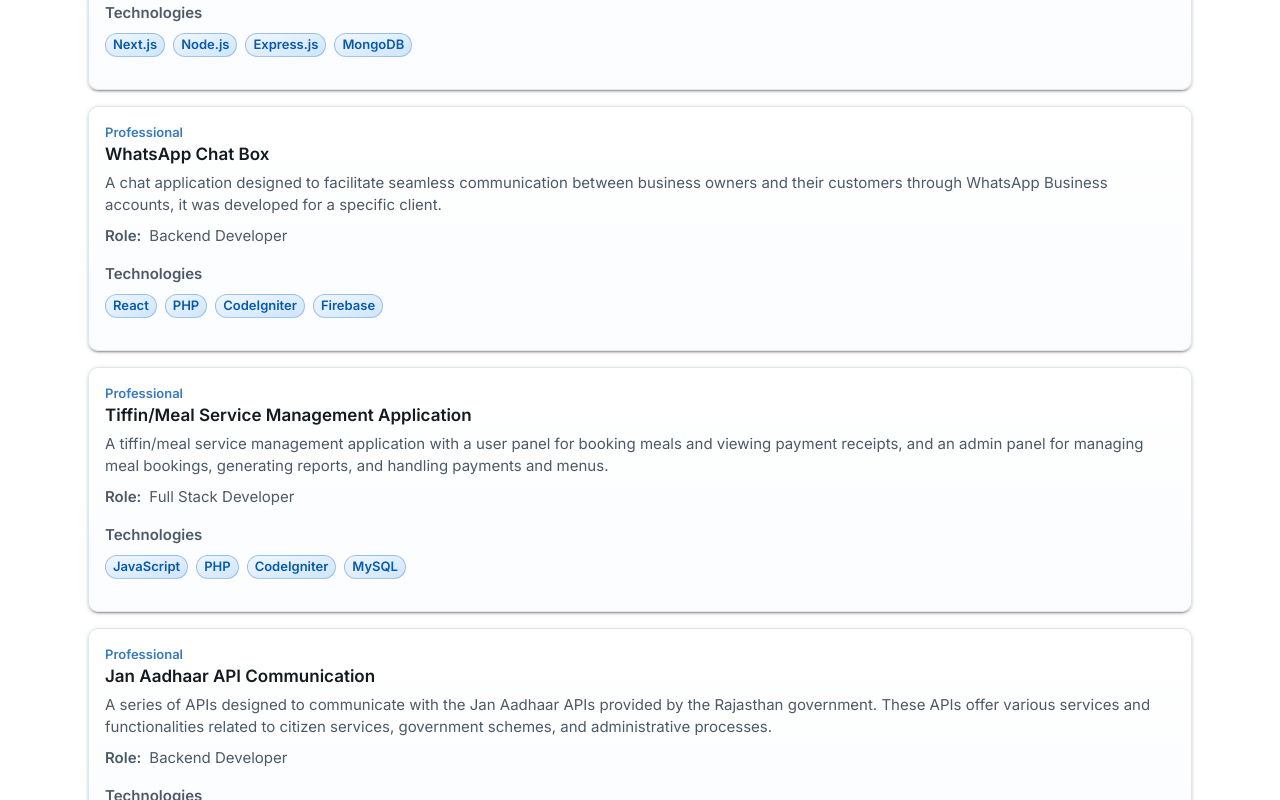
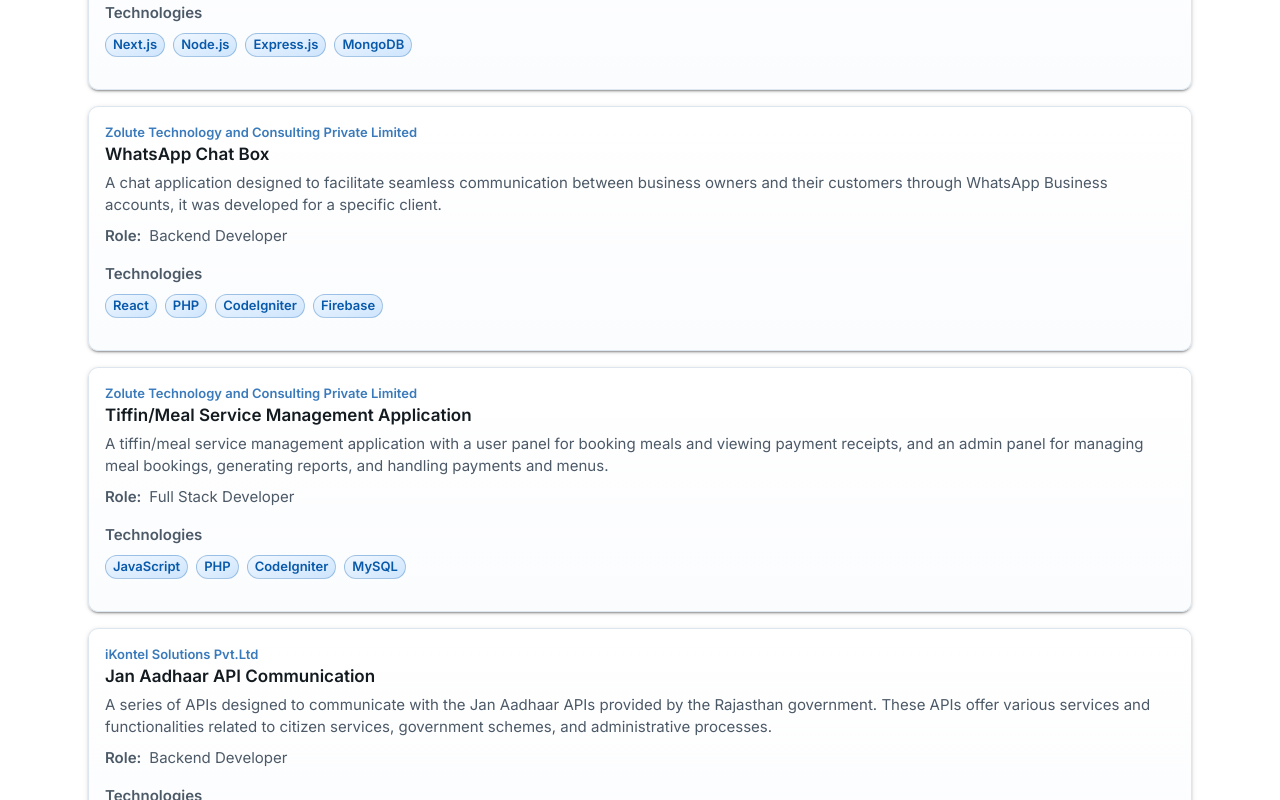
Before and after one commit to SoumyaRKN/PORTFOLIO-WEB, a Next.js app: page /resume in a window 1280 px wide. Shown: the part 3280-4080 px from the top of the page. Built offline with nearby package versions, Linux system fonts and the light colour scheme.

Commit message:
changes in resume data.

```diff
--- a/src/data/resume.js
+++ b/src/data/resume.js
@@ -163,7 +163,7 @@
     ],
     projects: [
         {
-            category: "Professional",
+            category: "Zolute Technology and Consulting Private Limited",
             role: "Backend Developer",
             link: null,
             title: "Network Management System",
@@ -177,7 +177,7 @@
             ],
         },
         {
-            category: "Professional",
+            category: "Zolute Technology and Consulting Private Limited",
             role: "Backend Developer",
             link: null,
             title: "Meta Page Lead SDK",
@@ -187,7 +187,7 @@
             ],
         },
         {
-            category: "Professional",
+            category: "Zolute Technology and Consulting Private Limited",
             role: "Backend Developer",
             link: null,
             title: "WhatsApp Cloud API PHP SDK",
@@ -197,7 +197,7 @@
             ],
         },
         {
-            category: "Professional",
+            category: "Zolute Technology and Consulting Private Limited",
             role: "Full Stack Developer",
             link: null,
             title: "ERP System",
@@ -210,7 +210,7 @@
             ],
         },
         {
-            category: "Professional",
+            category: "Zolute Technology and Consulting Private Limited",
             role: "Full Stack Developer",
             link: null,
             title: "Professional Panel",
@@ -223,7 +223,7 @@
             ],
         },
         {
-            category: "Professional",
+            category: "Zolute Technology and Consulting Private Limited",
             role: "Backend Developer",
             link: null,
             title: "WhatsApp Chat Box",
@@ -236,7 +236,7 @@
             ],
         },
         {
-            category: "Professional",
+            category: "Zolute Technology and Consulting Private Limited",
             role: "Full Stack Developer",
             link: null,
             title: "Tiffin/Meal Service Management Application",
@@ -249,7 +249,7 @@
             ],
         },
         {
-            category: "Professional",
+            category: "iKontel Solutions Pvt.Ltd",
             role: "Backend Developer",
             link: null,
             title: "Jan Aadhaar API Communication",
@@ -259,7 +259,7 @@
             ],
         },
         {
-            category: "Professional",
+            category: "iKontel Solutions Pvt.Ltd",
             role: "Full Stack Developer",
             link: null,
             title: "Healthcare Clinic Management Application",
@@ -272,7 +272,7 @@
             ],
         },
         {
-            category: "Professional",
+            category: "iKontel Solutions Pvt.Ltd",
             role: "Full Stack Developer",
             link: null,
             title: "Organization Website Admin Panel",
@@ -286,7 +286,7 @@
             ],
         },
         {
-            category: "Professional",
+            category: "iKontel Solutions Pvt.Ltd",
             role: "Full Stack Developer",
             link: null,
             title: "Healthcare Lab Management Application",
@@ -300,7 +300,7 @@
             ],
         },
         {
-            category: "Professional",
+            category: "iKontel Solutions Pvt.Ltd",
             role: "Full Stack Developer",
             link: null,
             title: "Healthcare Hospital Website",
```
